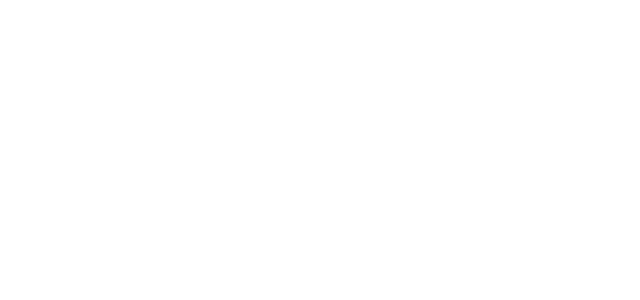
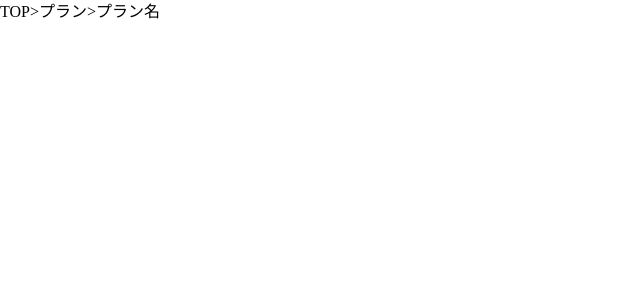
Before and after one commit to soloetsu/soloetsu_frontend, a React (Vite) app: page /breadCrumbsTest in a window 1280 px wide. Before the commit this address had no page. Shown: the top 300 px of the page, without its empty margins (0-640 px from the left). Built offline with nearby package versions, Linux system fonts and the light colour scheme; a web font is replaced by a local one.

Commit message:
add/breadcrumbs

```diff
--- a/src/App.jsx
+++ b/src/App.jsx
@@ -8,6 +8,7 @@
 import TagAreaTest from "./pages/TagAreaTest";
 import PaginationTest from "./pages/PaginationTest";
 import PickupAreaTest from "./pages/PickupAreaTest";
+import BreadCrumbsTest from "./pages/BreadCrumbsTest";
 import { BrowserRouter as Router, Routes, Route } from "react-router-dom";
 
 function App() {
@@ -21,6 +22,7 @@
 				<Route path="/tagAreaTest" element={<TagAreaTest />} />
 				<Route path="/paginationTest" element={<PaginationTest />} />
 				<Route path="/pickupAreaTest" element={<PickupAreaTest />} />
+				<Route path="/breadCrumbsTest" element={<BreadCrumbsTest />} />
 			</Routes>
 		</Router>
 	);
--- /dev/null
+++ b/src/components/BreadCrumbs/index.jsx
@@ -0,0 +1,29 @@
+import React from "react";
+//import mergeStyle from "@/utils/mergeStyle";
+
+const DEFAULT_BREAD = {
+	display: "flex",
+};
+
+const DEFAULT_HREF = {
+	textDecoration: "none",
+	color: "Black",
+};
+const BreadCrumbs = () => {
+	const breadcrumbs = ["TOP", "プラン", "プラン名"]; // パンくずリストの項目
+
+	return (
+		<div style={DEFAULT_BREAD}>
+			{breadcrumbs.map((crumb, index) => (
+				<div key={index}>
+					<a href="#" style={DEFAULT_HREF}>
+						{crumb}
+					</a>
+					{index !== breadcrumbs.length - 1 && <span>{">"}</span>}
+				</div>
+			))}
+		</div>
+	);
+};
+
+export default BreadCrumbs;
--- /dev/null
+++ b/src/pages/BreadCrumbsTest.jsx
@@ -0,0 +1,8 @@
+import React from "react";
+import BreadCrumbs from "@/components/BreadCrumbs";
+
+const BreadCrumbsTest = () => {
+	return <BreadCrumbs />;
+};
+
+export default BreadCrumbsTest;
```
